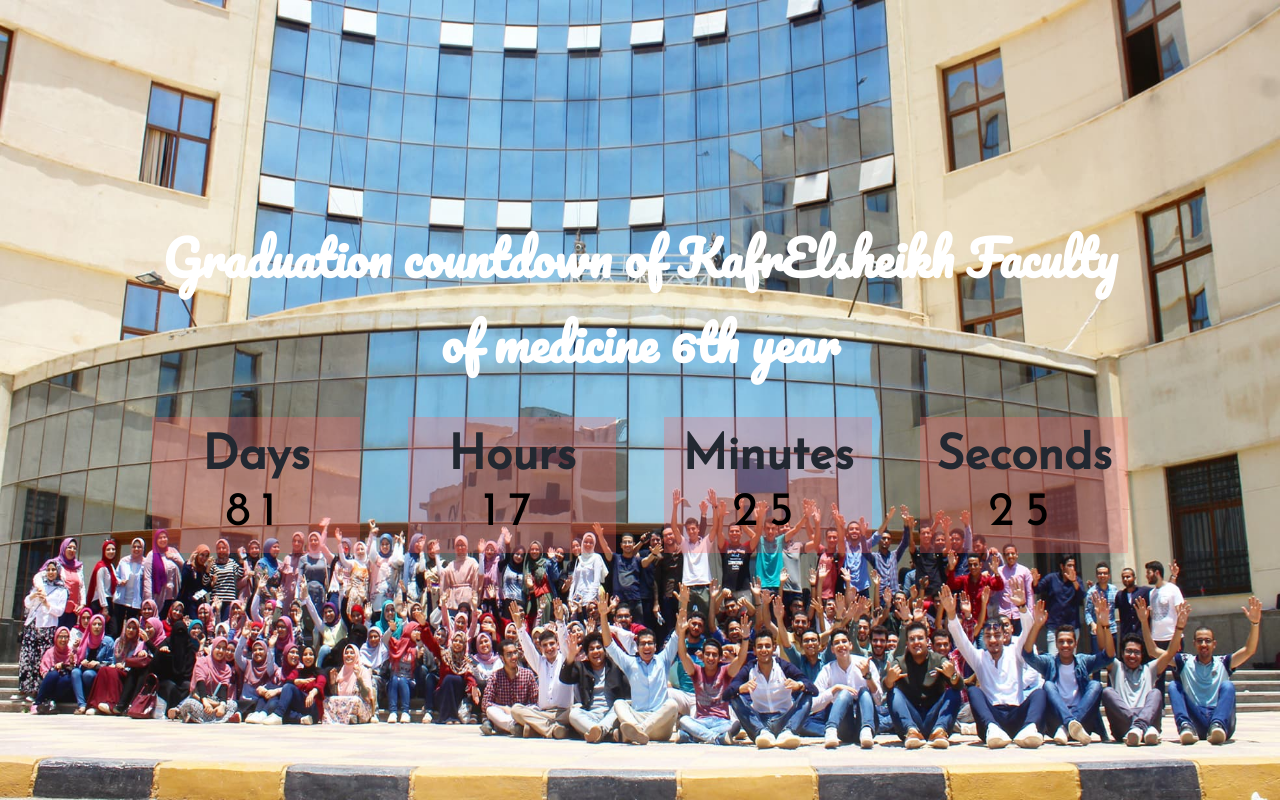
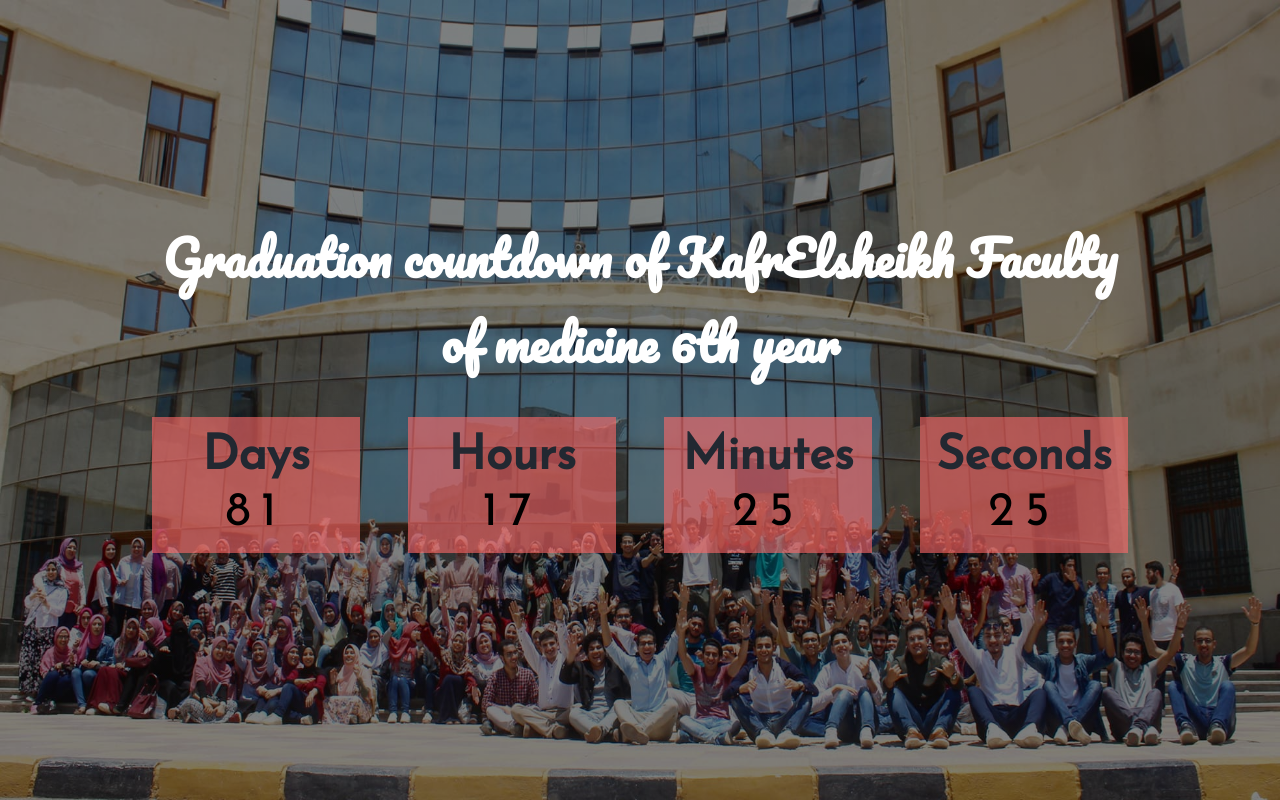
Before and after one commit to AbanoubMagdy1/Graduation-countdown, a plain HTML site: page index.html in a window 1280 px wide. Drawn offline with Linux system fonts and the light colour scheme.

Commit message:
Adjust colors

```diff
--- a/style.css
+++ b/style.css
@@ -11,7 +11,9 @@ body{
     display: flex;
     justify-content: center;
     align-items: center;
-    background-image: url('./graduationPhoto.jpg');
+    background-image:
+      linear-gradient(to right, rgba(0, 0, 0, .5), rgba(0, 0, 0, .5)),
+      url('./graduationPhoto.jpg');
     background-size: 100% 100%;
     background-repeat: no-repeat;
     background-position: center bottom;
@@ -48,7 +50,7 @@ h3{
 }
 
 .counters .counter{
-    background-color: rgba(255, 105, 105, .3);
+    background-color: rgba(255, 105, 105, .6);
     padding: 1rem;
     text-align: center;
     font-size: 2rem;
```
